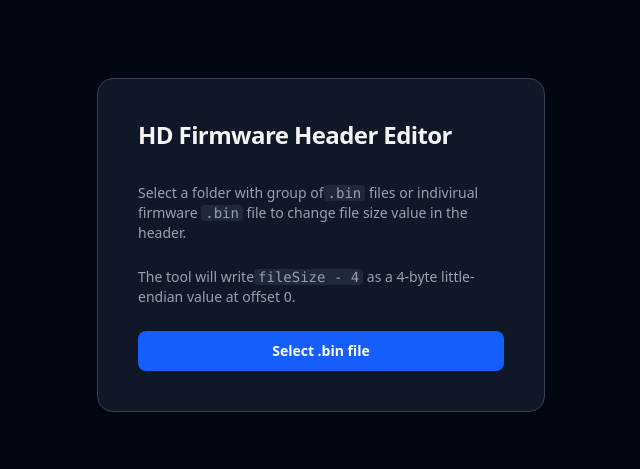
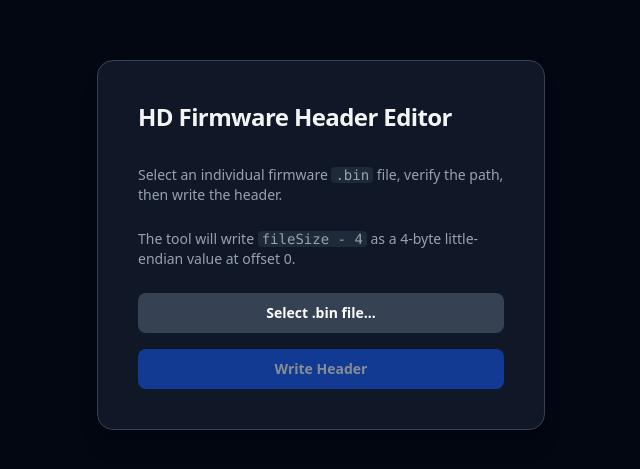
Before and after one commit to sinissto/HD-Firmware-Size-Header-Editor, a React (Vite) app: page / in a window 1280 px wide. Shown: the part 155-624 px from the top of the page, without its empty margins (319-959 px from the left). Built offline with nearby package versions, Linux system fonts and the light colour scheme.

Commit message:
Staging file select and header edit functionality

```diff
--- a/src/main/index.ts
+++ b/src/main/index.ts
@@ -8,11 +8,16 @@ import { writeFirmwareHeader } from "./firmware";
 log.initialize();
 
 function createWindow(): void {
-  const iconExt = process.platform === "win32" ? "ico" : process.platform === "darwin" ? "icns" : "png";
+  const iconExt =
+    process.platform === "win32"
+      ? "ico"
+      : process.platform === "darwin"
+        ? "icns"
+        : "png";
   const mainWindow = new BrowserWindow({
     icon: join(__dirname, `../../resources/icon.${iconExt}`),
     width: 720,
-    height: 480,
+    height: 720,
     show: false,
     autoHideMenuBar: true,
     webPreferences: {
--- a/src/renderer/src/App.tsx
+++ b/src/renderer/src/App.tsx
@@ -1,30 +1,34 @@
 import { useState } from "react";
 import "./assets/main.css";
 
-type Status =
+type WriteResult =
   | { kind: "idle" }
-  | { kind: "success"; filePath: string; size: number; headerValue: number }
+  | { kind: "success"; size: number; headerValue: number }
   | { kind: "error"; message: string };
 
 function App(): JSX.Element {
-  const [status, setStatus] = useState<Status>({ kind: "idle" });
+  const [selectedFile, setSelectedFile] = useState<string | null>(null);
+  const [result, setResult] = useState<WriteResult>({ kind: "idle" });
   const [busy, setBusy] = useState(false);
 
-  async function handleSelectAndWrite(): Promise<void> {
+  async function handleSelectFile(): Promise<void> {
+    const filePath = await window.firmwareAPI.selectFile();
+    if (!filePath) return;
+    setSelectedFile(filePath);
+    setResult({ kind: "idle" });
+  }
+
+  async function handleWriteHeader(): Promise<void> {
+    if (!selectedFile) return;
     setBusy(true);
-    setStatus({ kind: "idle" });
+    setResult({ kind: "idle" });
     try {
-      const filePath = await window.firmwareAPI.selectFile();
-      if (!filePath) {
-        setBusy(false);
-        return;
-      }
       const { size, headerValue } =
-        await window.firmwareAPI.writeHeader(filePath);
-      setStatus({ kind: "success", filePath, size, headerValue });
+        await window.firmwareAPI.writeHeader(selectedFile);
+      setResult({ kind: "success", size, headerValue });
     } catch (err: unknown) {
       const message = err instanceof Error ? err.message : String(err);
-      setStatus({ kind: "error", message });
+      setResult({ kind: "error", message });
     } finally {
       setBusy(false);
     }
@@ -37,30 +41,50 @@ function App(): JSX.Element {
           HD Firmware Header Editor
         </h1>
         <p className="mb-6 text-sm text-gray-400">
-          Select a folder with group of
-          <code className="rounded bg-gray-800 px-1">.bin</code> files or
-          indivirual firmware{" "}
-          <code className="rounded bg-gray-800 px-1">.bin</code> file to change
-          file size value in the header.
+          Select an individual firmware{" "}
+          <code className="rounded bg-gray-800 px-1">.bin</code> file, verify
+          the path, then write the header.
         </p>
 
         <p className="mb-6 text-sm text-gray-400">
-          The tool will write
+          The tool will write{" "}
           <code className="rounded bg-gray-800 px-1">
             fileSize&nbsp;-&nbsp;4
           </code>{" "}
           as a 4-byte little-endian value at offset 0.
         </p>
 
+        {/* Step 1 — pick file */}
         <button
-          onClick={handleSelectAndWrite}
+          onClick={handleSelectFile}
           disabled={busy}
-          className="w-full rounded-lg bg-blue-600 px-4 py-2.5 text-sm font-semibold text-white transition hover:bg-blue-500 disabled:cursor-not-allowed disabled:opacity-50"
+          className="w-full rounded-lg bg-gray-700 px-4 py-2.5 text-sm font-semibold text-white transition hover:bg-gray-600 disabled:cursor-not-allowed disabled:opacity-50"
         >
-          {busy ? "Working…" : "Select .bin file"}
+          Select .bin file…
         </button>
 
-        {status.kind === "success" && (
+        {/* Step 2 — show selected path for verification */}
+        {selectedFile && (
+          <div className="mt-4 rounded-lg border border-gray-600 bg-gray-800 p-3">
+            <p className="mb-1 text-xs font-semibold uppercase tracking-wide text-gray-400">
+              Selected file
+            </p>
+            <p className="break-all font-mono text-xs text-gray-200">
+              {selectedFile}
+            </p>
+          </div>
+        )}
+
+        {/* Step 3 — write header */}
+        <button
+          onClick={handleWriteHeader}
+          disabled={!selectedFile || busy}
+          className="mt-4 w-full rounded-lg bg-blue-600 px-4 py-2.5 text-sm font-semibold text-white transition hover:bg-blue-500 disabled:cursor-not-allowed disabled:opacity-50"
+        >
+          {busy ? "Writing…" : "Write Header"}
+        </button>
+
+        {result.kind === "success" && (
           <div className="mt-6 rounded-lg border border-green-700 bg-green-950 p-4 text-sm">
             <p className="mb-3 font-semibold text-green-400">
               Header written successfully
@@ -69,20 +93,20 @@ function App(): JSX.Element {
               <div className="flex justify-between gap-4">
                 <dt className="text-gray-500">File</dt>
                 <dd className="truncate text-right font-mono text-xs">
-                  {status.filePath}
+                  {selectedFile}
                 </dd>
               </div>
               <div className="flex justify-between gap-4">
                 <dt className="text-gray-500">File size</dt>
                 <dd className="font-mono">
-                  {status.size.toLocaleString()} bytes
+                  {result.size.toLocaleString()} bytes
                 </dd>
               </div>
               <div className="flex justify-between gap-4">
                 <dt className="text-gray-500">Header value</dt>
                 <dd className="font-mono">
-                  {status.headerValue.toLocaleString()} (0x
-                  {status.headerValue
+                  {result.headerValue.toLocaleString()} (0x
+                  {result.headerValue
                     .toString(16)
                     .toUpperCase()
                     .padStart(8, "0")}
@@ -93,10 +117,10 @@ function App(): JSX.Element {
           </div>
         )}
 
-        {status.kind === "error" && (
+        {result.kind === "error" && (
           <div className="mt-6 rounded-lg border border-red-700 bg-red-950 p-4 text-sm">
             <p className="mb-1 font-semibold text-red-400">Error</p>
-            <p className="font-mono text-xs text-red-300">{status.message}</p>
+            <p className="font-mono text-xs text-red-300">{result.message}</p>
           </div>
         )}
       </div>
```
